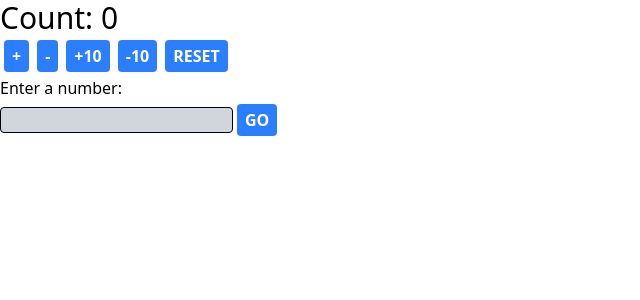
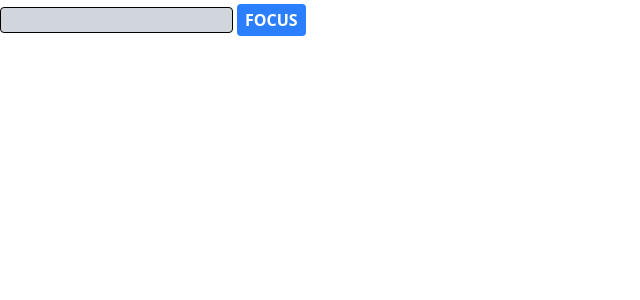
Before and after one commit to ka1sser/react-demos, a React (Vite) app: page / in a window 1280 px wide. Shown: the top 300 px of the page, without its empty margins (0-640 px from the left). Built offline with nearby package versions, Linux system fonts and the light colour scheme.

Commit message:
useRef introducton

```diff
--- a/src/App.jsx
+++ b/src/App.jsx
@@ -1,10 +1,19 @@
-import Counter from "./components/Counter";
 import "./index.css";
+import { useRef } from "react";
 
 const App = () => {
+  const inputElement = useRef(null)
+  console.log(inputElement)
+
+  const focusInput = () => {
+    inputElement.current.focus();
+    inputElement.current.value = 'Kai';
+  }
+
   return (
     <div>
-      <Counter/>
+      <input type="text" ref={inputElement}/>
+      <button onClick={() => focusInput()}>FOCUS</button>
     </div>
   );
 };
```
